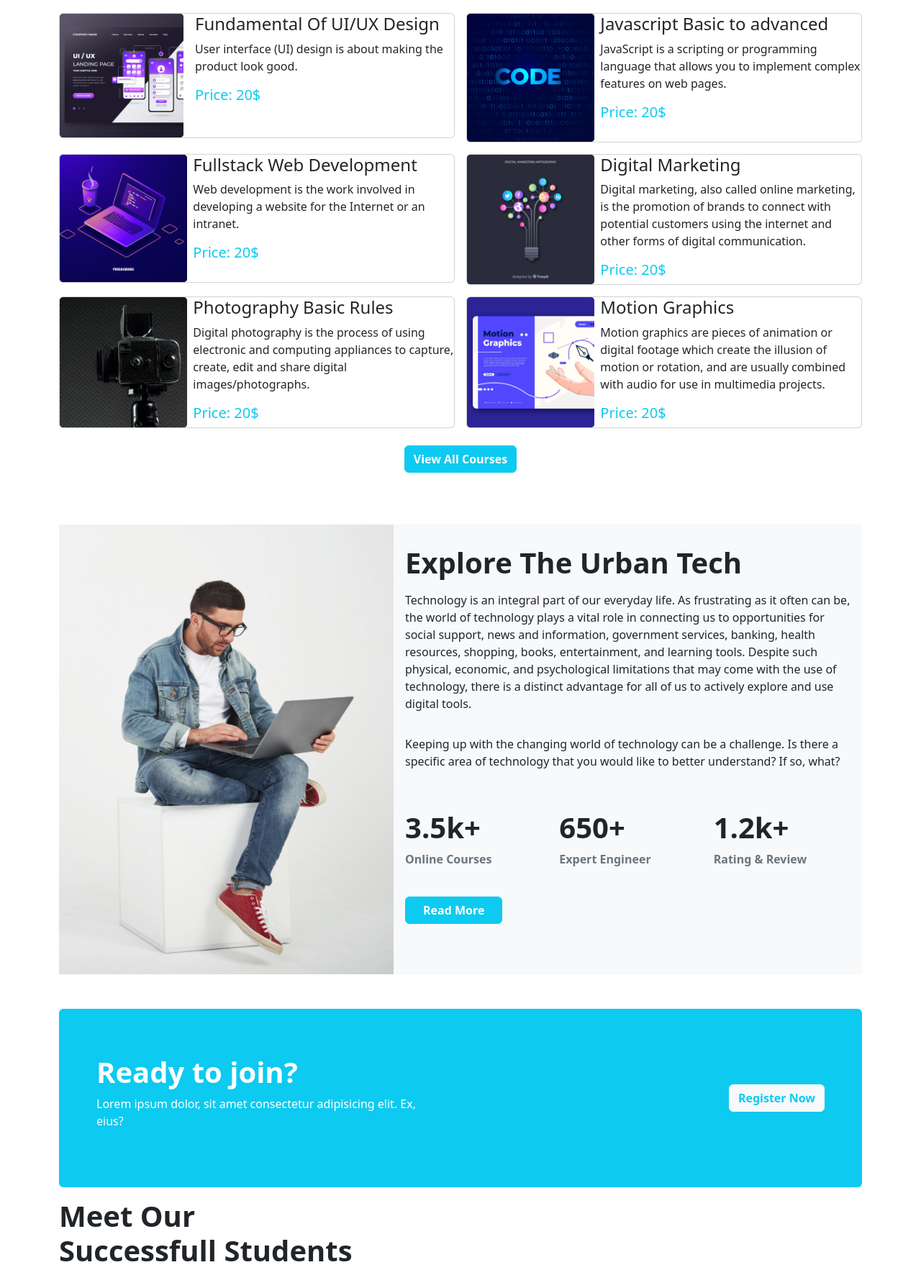
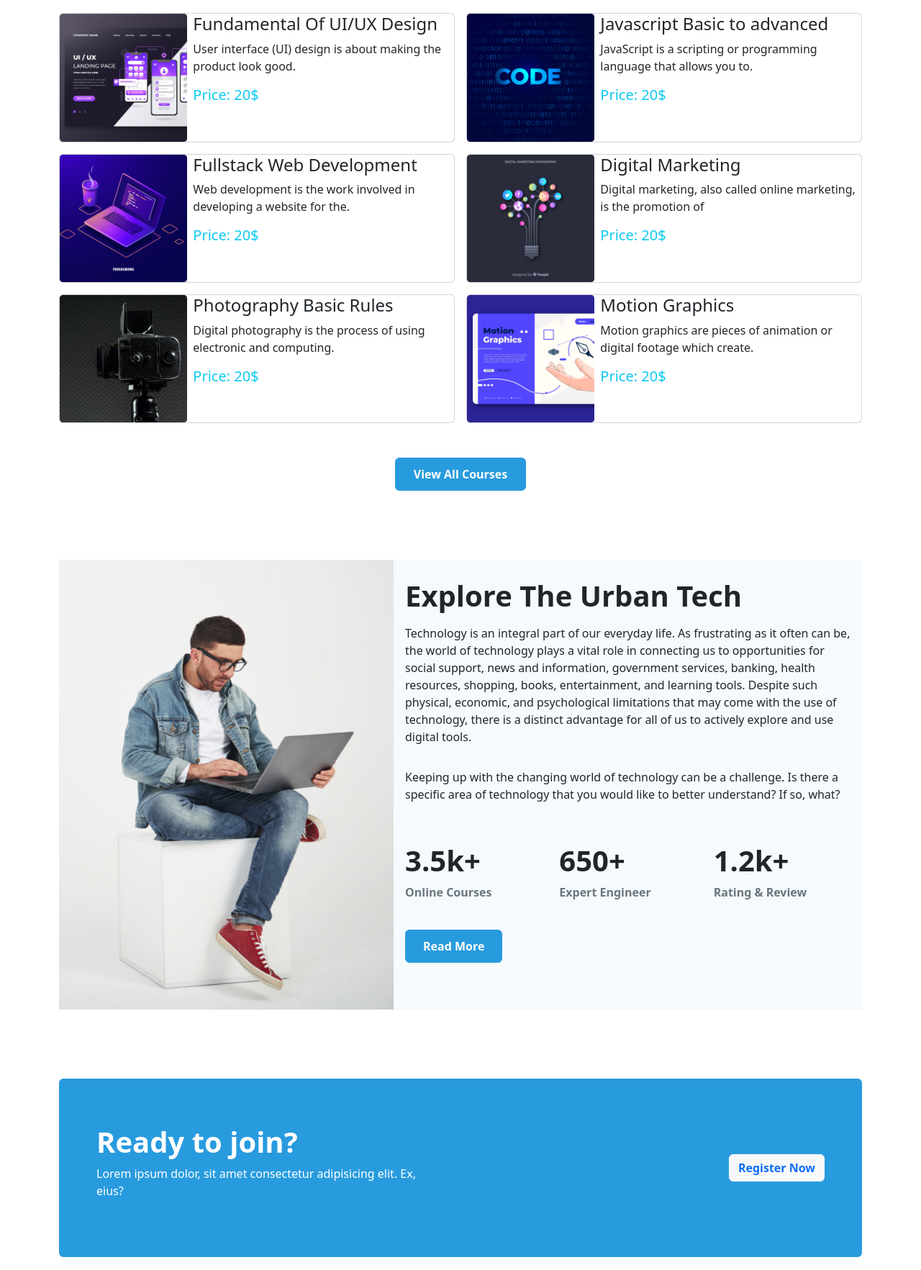
Before and after one commit to Mohammademon02/urban-tech, a plain HTML site: page index.html in a window 1280 px wide. Shown: the part 824-2589 px from the top of the page at 72% size. Drawn offline with nearby package versions, Linux system fonts and the light colour scheme.

Commit message:
color customize done

```diff
--- a/css/style.css
+++ b/css/style.css
@@ -1,4 +1,23 @@
 
+.bg-blue{
+    background: #289BDE;
+}
+.btn-outline-blue{
+    border: 1px solid #289BDE;
+    color: #289BDE;
+    padding: 10px 25px;
+}
+.btn-blue,
+.btn-blue:hover,
+.btn-outline-blue:hover{
+    background-color: #289BDE;
+    border: 1px solid #289BDE;
+    color: white;
+    padding: 10px 25px;
+}
+.bg-explore{
+    background: #F4FAFD;
+}
 .fa-star{
     color: #FBBF24;
 }
--- a/index.html
+++ b/index.html
@@ -45,7 +45,7 @@
               </li>
             </ul>
             <form class="d-flex" role="register">
-              <button class="btn btn-outline-info fw-bold px-4" type="submit">Register</button>
+              <button class="btn btn-outline-blue fw-bold px-4" type="submit">Register</button>
             </form>
           </div>
         </div>
@@ -71,7 +71,7 @@
                 <div class="carousel-caption position-absolute top-0 w-50 h-100 m-auto d-flex flex-column    align-items-center justify-content-center ">
                   <h2 class="fw-bold fs-1">Get Started Digital Learning.</h2>
                   <p>Some representative placeholder content for the first slide.</p>
-                  <a class="btn btn-info text-white px-3 fw-semibold" href="">Get Started</a>
+                  <a class="btn btn-blue text-white px-3 fw-semibold" href="">Get Started</a>
                 </div>
               </div>
             </div>
@@ -82,7 +82,7 @@
                 <div class="carousel-caption position-absolute top-0 w-50 h-100 m-auto d-flex flex-column       align-items-center justify-content-center ">
                   <h2 class="fw-bold fs-1">Find The Best Courses.</h2>
                   <p>Some representative placeholder content for the first slide.</p>
-                  <a class="btn btn-info text-white px-3 fw-semibold" href="">Get Started</a>
+                  <a class="btn btn-blue text-white px-3 fw-semibold" href="">Get Started</a>
                 </div>
               </div>
             </div>
@@ -93,7 +93,7 @@
                 <div class="carousel-caption position-absolute top-0 w-50 h-100 m-auto d-flex flex-column align-items-center justify-content-center ">
                   <h2 class="fw-bold fs-1">Learn That You Like Most.</h2>
                   <p>Some representative placeholder content for the first slide.</p>
-                  <a class="btn btn-info text-white px-3 fw-semibold" href="">Get Started</a>
+                  <a class="btn btn-blue text-white px-3 fw-semibold" href="">Get Started</a>
                 </div>
               </div>
             </div>
@@ -119,9 +119,9 @@
         <p class="text-center">Learn with us over 20 courses</p>
         <div class="container mt-5">
           <div class="row g-3">
-            <div class="col-lg-6 col-md-12 ">
+            <div class="col-lg-6 col-md-12 col-sm-12 col-12 ">
               <div class="card">
-                <div class="row g-3">
+                <div class="row g-2">
                   <div class="col-md-4">
                     <img class="img-fluid w-100 h-100" src="images/course/course-1.png" alt="">
                   </div>
@@ -133,21 +133,21 @@
                 </div>
               </div>
             </div>
-            <div class="col-lg-6 col-md-12">
+            <div class="col-lg-6 col-md-12 col-sm-12 col-12">
               <div class="card">
-                <div class="row g-md-2 ">
+                <div class="row g-2 ">
                   <div class="col-md-4">
                     <img class="img-fluid w-100 h-100" src="images/course/course-2.png" alt="">
                   </div>
                   <div class="col-md-8 ">
                     <h4>Javascript Basic to advanced</h4>
-                    <p>JavaScript is a scripting or programming language that allows you to implement complex features on web pages.</p>
+                    <p>JavaScript is a scripting or programming language that allows you to.</p>
                     <h5 class="text-info">Price: 20$</h5>
                   </div>
                 </div>
               </div>
             </div>
-            <div class="col-lg-6 col-md-12">
+            <div class="col-lg-6 col-md-12 col-sm-12 col-12">
               <div class="card">
                 <div class="row g-2">
                   <div class="col-md-4">
@@ -155,13 +155,13 @@
                   </div>
                   <div class="col-md-8 ">
                     <h4>Fullstack Web Development</h4>
-                    <p>Web development is the work involved in developing a website for the Internet or an intranet.</p>
+                    <p>Web development is the work involved in developing a website for the.</p>
                     <h5 class="text-info">Price: 20$</h5>
                   </div>
                 </div>
               </div>
             </div>
-            <div class="col-lg-6 col-md-12">
+            <div class="col-lg-6 col-md-12 col-sm-12 col-12">
               <div class="card">
                 <div class="row g-2">
                   <div class="col-md-4">
@@ -169,13 +169,13 @@
                   </div>
                   <div class="col-md-8 ">
                     <h4>Digital Marketing</h4>
-                    <p>Digital marketing, also called online marketing, is the promotion of brands to connect with potential customers using the internet and other forms of digital communication.</p>
+                    <p>Digital marketing, also called online marketing, is the promotion of</p>
                     <h5 class="text-info">Price: 20$</h5>
                   </div>
                 </div>
               </div>
             </div>
-            <div class="col-lg-6 col-md-12">
+            <div class="col-lg-6 col-md-12 col-sm-12 col-12">
               <div class="card">
                 <div class="row g-2">
                   <div class="col-md-4">
@@ -183,13 +183,13 @@
                   </div>
                   <div class="col-md-8 ">
                     <h4>Photography Basic Rules</h4>
-                    <p>Digital photography is the process of using electronic and computing appliances to capture, create, edit and share digital images/photographs.</p>
+                    <p>Digital photography is the process of using electronic and computing.</p>
                     <h5 class="text-info">Price: 20$</h5>
                   </div>
                 </div>
               </div>
             </div>
-            <div class="col-lg-6 col-md-12">
+            <div class="col-lg-6 col-md-12 col-sm-12 col-12">
               <div class="card">
                 <div class="row g-2">
                   <div class="col-md-4">
@@ -197,7 +197,7 @@
                   </div>
                   <div class="col-md-8">
                     <h4>Motion Graphics</h4>
-                    <p>Motion graphics are pieces of animation or digital footage which create the illusion of motion or rotation, and are usually combined with audio for use in multimedia projects.</p>
+                    <p>Motion graphics are pieces of animation or digital footage which create.</p>
                     <h5 class="text-info">Price: 20$</h5>
                   </div>
                 </div>
@@ -205,8 +205,8 @@
             </div>
           </div>
         </div>
-        <div class="text-center py-4">
-          <a class="btn btn-info text-white fw-bold" href="">View All Courses</a>
+        <div class="text-center pt-5">
+          <a class="btn btn-blue text-white fw-bold" href="">View All Courses</a>
         </div>
       </section>
       <!-- courses section start here -->
@@ -214,12 +214,12 @@
 
       <!-- explore section start here -->
       <section>
-        <div class="container">
+        <div class="container my-5">
           <div class="row g-0">
             <div class="col-lg-5 col-md-6">
               <img class="img-fluid" src="images/working.png" alt="">
             </div>
-            <div class="col-lg-7 col-md-6 px-3 bg-light d-flex align-items-center justify-content-center">
+            <div class="col-lg-7 col-md-6 px-3 bg-explore d-flex align-items-center justify-content-center">
               <div class="">
                 <h2 class="fw-bold fs-1 py-2">Explore The Urban Tech</h2>
                 <p>Technology is an integral part of our everyday life. As frustrating as it often can be, the world of technology plays a vital role in connecting us to opportunities for social support, news and information, government services, banking, health resources, shopping, books, entertainment, and learning tools. Despite such physical, economic, and psychological limitations that may come with the use of technology, there is a distinct advantage for all of us to actively explore and use digital tools.</p>
@@ -238,7 +238,7 @@
                   <p class="fw-bold text-muted">Rating & Review</p>
                 </div>
                 <div class="py-4">
-                  <a class="btn btn-info text-white fw-bold px-4" href="">Read More</a>
+                  <a class="btn btn-blue text-white fw-bold px-4" href="">Read More</a>
                 </div>
               </div>
               </div>
@@ -250,9 +250,9 @@
 
 
       <!-- register section start here -->
-      <section class="mt-5">
+      <section class="py-5">
         <div class="container">
-          <div class="card border-0 bg-info">
+          <div class="card border-0 bg-blue">
             <div class="card-body">
               <div class="row">
                 <div class="col-md-6 text-center text-md-start px-5 py-md-5">
@@ -260,7 +260,7 @@
                   <p class="text-white">Lorem ipsum dolor, sit amet consectetur adipisicing elit. Ex, eius?</p>
                 </div>
                 <div class="col-md-6 text-center text-md-end px-5 my-auto">
-                  <a class="btn btn-light text-info fw-bold" href="">Register Now</a>
+                  <a class="btn btn-light text-primary fw-bold" href="">Register Now</a>
                 </div>
               </div>
             </div>
@@ -320,8 +320,8 @@
                 </div>
               </div>
             </div>
-            <div class="mt-3 text-center">
-              <button class="btn btn-info fw-bold text-white px-4">View All</button>
+            <div class="mt-5 text-center">
+              <button class="btn btn-blue fw-bold text-white px-4">View All</button>
             </div>
         </div>
       </section>
@@ -330,7 +330,7 @@
 
       <!-- students feedback section start here -->
       <section>
-        <div class="container mt-5">
+        <div class="container pt-5 mt-5">
           <div class="row ">
             <div class="col-md-6 mx-auto">
               <h2 class="fw-bold fs-1 text-center">Some Students Feedback</h2>
@@ -495,8 +495,10 @@
       <!-- trusted companies section end here -->
     </main>
 
+
+    <!-- footer section start here -->
     <footer class="footer-section mt-5">
-      <div class="container">
+      <div class="container mt-5">
         <div class="row py-5">
           <div class="col-md-4 mx-auto">
             <div class="footer-detail">
@@ -526,6 +528,9 @@
         </div>
       </div>
     </footer>
+    <!-- footer section start here -->
+
+
     <script src="https://cdn.jsdelivr.net/npm/bootstrap@5.2.0/dist/js/bootstrap.bundle.min.js" integrity="sha384-A3rJD856KowSb7dwlZdYEkO39Gagi7vIsF0jrRAoQmDKKtQBHUuLZ9AsSv4jD4Xa" crossorigin="anonymous"></script>
   </body>
 </html>
```
